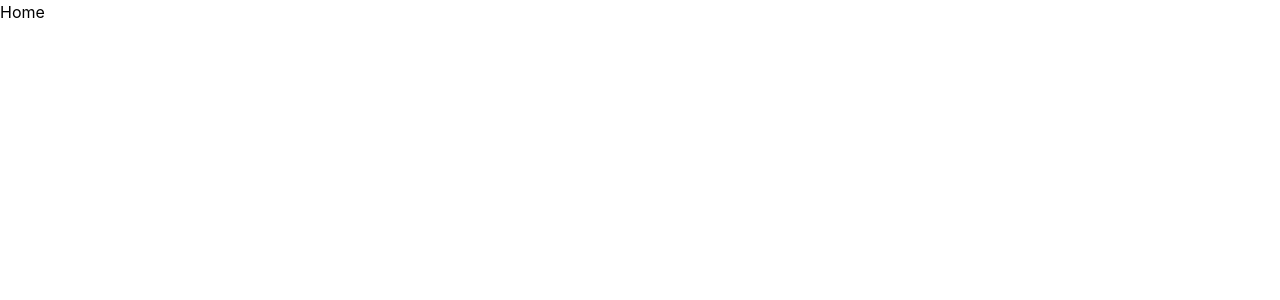
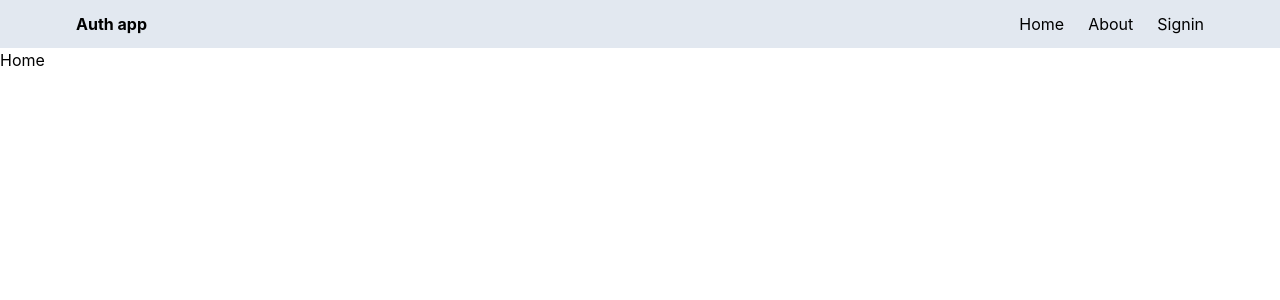
Before and after one commit to mrsfire2006/authapp, a React (Vite) app in the folder client/: page / in a window 1280 px wide. Shown: the top 300 px of the page. Built offline with nearby package versions, Linux system fonts and the light colour scheme.

Commit message:
create a navbar

```diff
--- a/client/src/App.jsx
+++ b/client/src/App.jsx
@@ -7,9 +7,12 @@ import About from "./pages/About";
 import Signin from "./pages/Signin";
 import Signup from "./pages/Signup";
 import Profile from "./pages/Profile";
+import Navbar from "./components/Navbar";
 
 function App() {
   return (
+    <>
+      <Navbar />
       <Routes>
         <Route path="/" element={<Home />} />
         <Route path="/about" element={<About />} />
@@ -17,6 +20,7 @@ function App() {
         <Route path="/signup" element={<Signup />} />
         <Route path="/profile" element={<Profile />} />
       </Routes>
+    </>
   );
 }
 
--- /dev/null
+++ b/client/src/components/Navbar.jsx
@@ -0,0 +1,26 @@
+import { Link } from "react-router-dom";
+
+function Navbar() {
+  return (
+    <div className="bg-slate-200">
+      <div className="flex justify-between items-center max-w-6xl mx-auto p-3">
+        <Link to="/">
+          <h1 className="font-bold">Auth app</h1>
+        </Link>
+        <ul className="flex gap-6">
+          <Link to="/">
+            <li>Home</li>
+          </Link>
+          <Link to="/about">
+            <li>About</li>
+          </Link>
+          <Link to="/signin">
+            <li>Signin</li>
+          </Link>
+        </ul>
+      </div>
+    </div>
+  );
+}
+
+export default Navbar;
```
Lines whose indentation alone changed are shown as unchanged.
